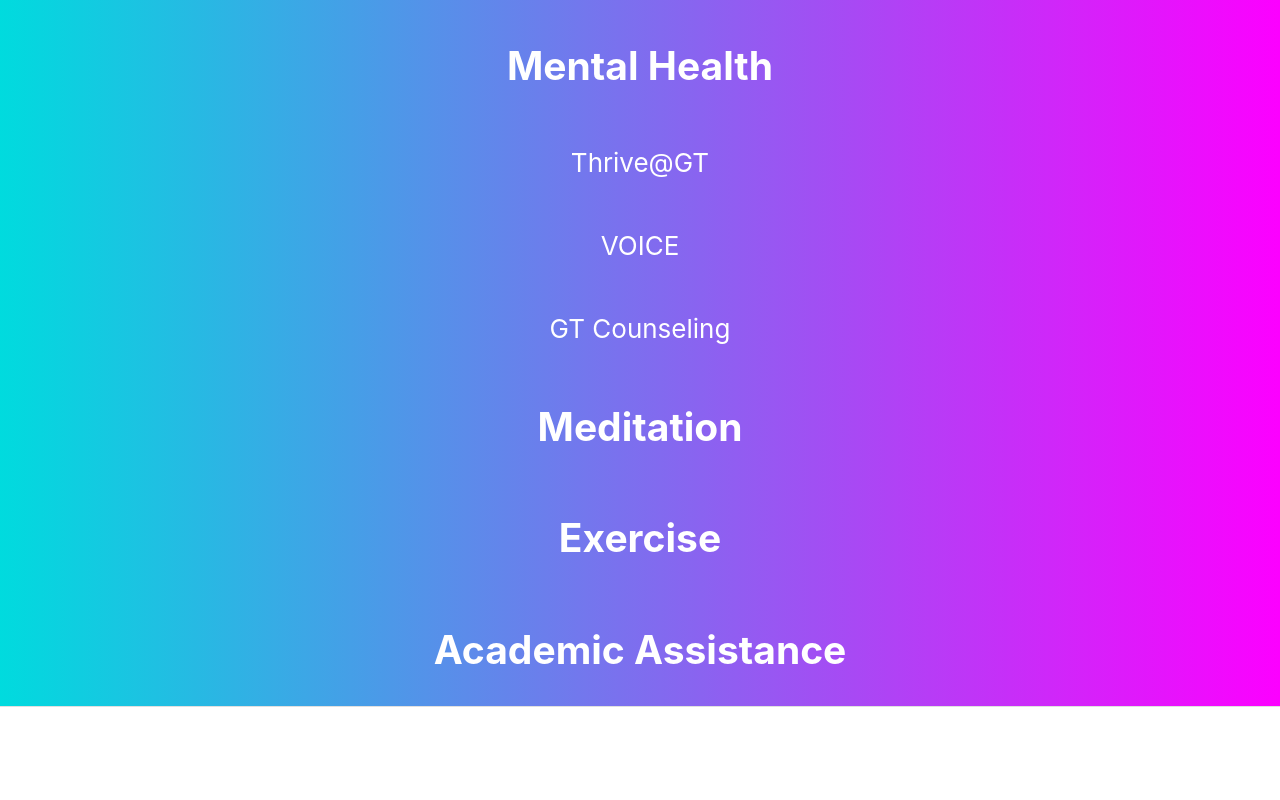
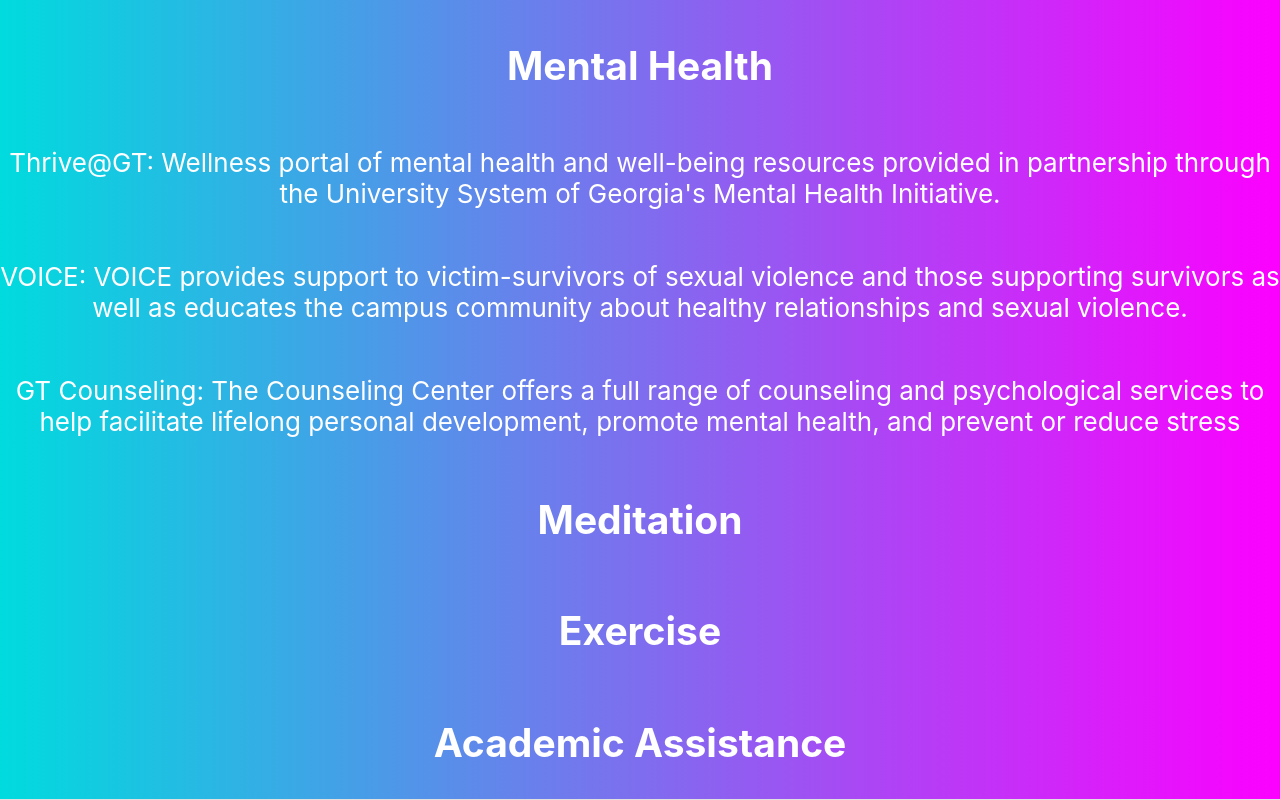
Before and after one commit to Mehul20/thrivetech, a React (Create React App) app: page / in a window 1280 px wide. Shown: the part 10734-11534 px from the top of the page. Before the commit the page ends 11441 px from the top, so only its background shows below. Built offline with nearby package versions, Linux system fonts and the light colour scheme.

Commit message:
added information to resources

```diff
--- a/src/resources.js
+++ b/src/resources.js
@@ -13,13 +13,13 @@ function resources() {
             Mental Health
         </h2>
         <p>
-            Thrive@GT
+            Thrive@GT: Wellness portal of mental health and well-being resources provided in partnership through the University System of Georgia's Mental Health Initiative.
         </p>
         <p>
-            VOICE
+            VOICE: VOICE provides support to victim-survivors of sexual violence and those supporting survivors as well as educates the campus community about healthy relationships and sexual violence.
         </p>
         <p>
-            GT Counseling
+            GT Counseling: The Counseling Center offers a full range of counseling and psychological services to help facilitate lifelong personal development, promote mental health, and prevent or reduce stress
         </p>
         <h2>
             Meditation
```
